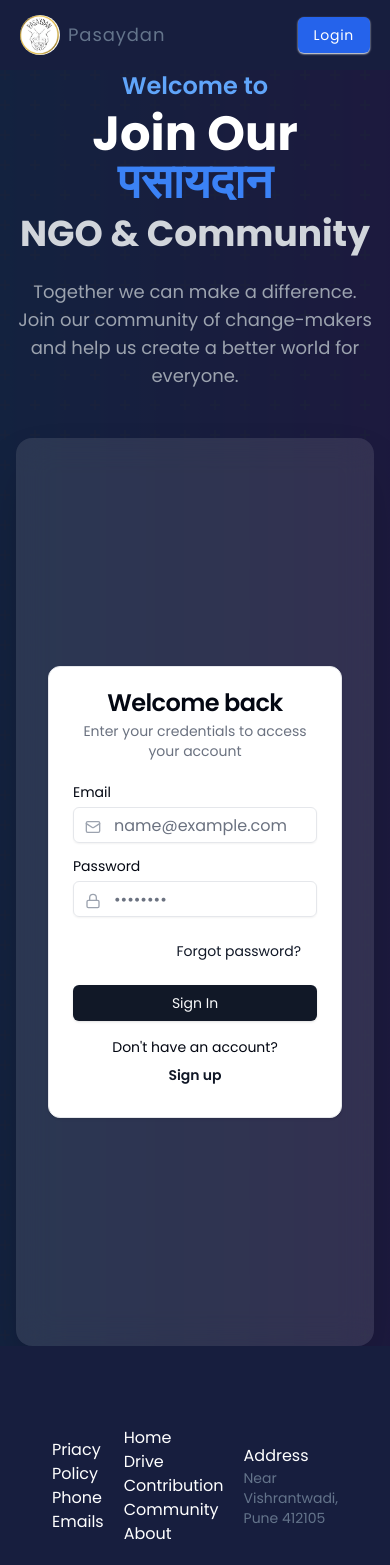
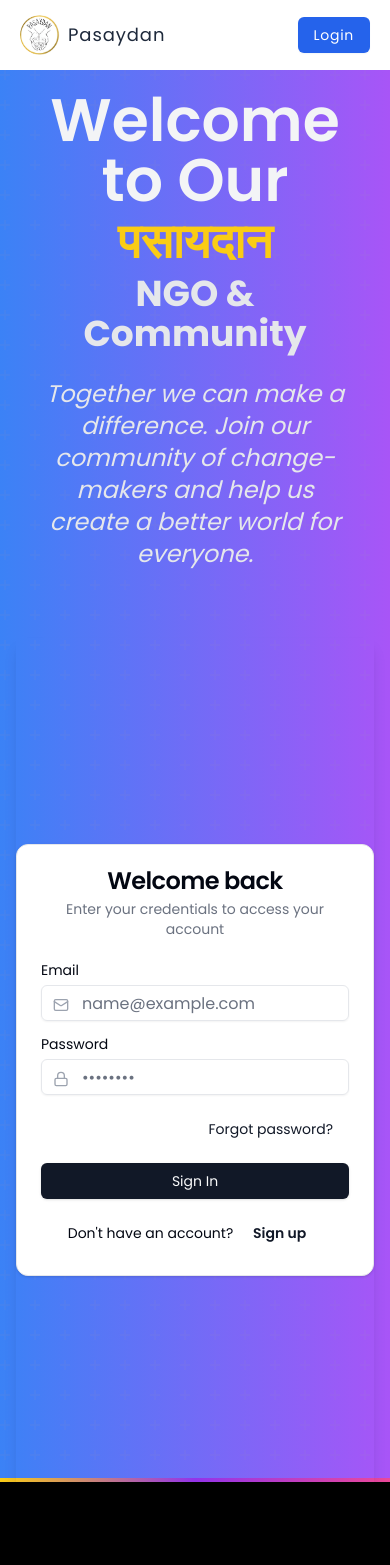
Before and after one commit to vrbalbudhe/pasaydan_ngo, a Next.js app: page /pasaydan/auth/logsign in a window 390 px wide. Shown: the top 1565 px of the page. Built offline with nearby package versions, Linux system fonts and the light colour scheme; no server answers.

Commit message:
changes made for the responsiveness

```diff
--- a/app/components/navbar.tsx
+++ b/app/components/navbar.tsx
@@ -10,7 +10,7 @@ const Navbar = async () => {
       {/* Logo */}
       <Link href="/pasaydan/com" className="flex items-center gap-2">
         <Image className="rounded-full w-10 h-10 object-cover" src={logo.src} alt="Pasaydan Logo" width={40} height={50} />
-        <p className="-tracking-tighter text-lg text-slate-500">Pasaydan</p>
+        <p className="-tracking-tighter text-lg text-slate-800">Pasaydan</p>
       </Link>
 
       <Navigator />
--- a/app/pasaydan/auth/logsign/page.tsx
+++ b/app/pasaydan/auth/logsign/page.tsx
@@ -4,9 +4,9 @@ import Navigator from "@/components/navbar/navigator";
 
 const LoginPage = () => {
   return (
-    <div className="w-full min-h-screen flex justify-center items-center overflow-hidden relative bg-slate-900">
-      <div className="absolute inset-0 opacity-10">
-        <div className="absolute inset-0 bg-gradient-to-r from-blue-500 to-purple-600" />
+    <div className="w-full min-h-screen flex justify-center items-center overflow-hidden relative bg-gradient-to-r from-blue-500 to-purple-500">
+      <div className="absolute inset-0 opacity-20">
+        <div className="absolute inset-0" />
         <div
           className="absolute h-full w-full"
           style={{
@@ -17,41 +17,40 @@ const LoginPage = () => {
 
       <div className="relative z-10 w-full max-w-7xl mx-auto px-4 sm:px-6 lg:px-8">
         <div className="flex flex-col md:flex-row items-center justify-between gap-12">
-          <div className="md:w-1/2 text-center md:text-left space-y-6">
+          <div className="md:w-1/2 p-5 md:p-0 text-center md:text-left space-y-6">
             <div className="space-y-2">
-              <h2 className="text-2xl font-semibold text-blue-400">
-                Welcome to
+              <h2 className="md:text-2xl text-6xl font-semibold text-gray-100">
+                Welcome to Our
               </h2>
               <h1 className="text-5xl md:text-7xl font-bold text-white">
-                <span className="block">Join Our</span>
-                <span className="block text-blue-500">पसायदान</span>
-                <span className="text-4xl md:text-5xl block mt-2 text-gray-300">
+                <span className="block text-yellow-400">पसायदान</span>
+                <span className="text-4xl md:text-5xl block mt-2 text-gray-200">
                   NGO & Community
                 </span>
               </h1>
             </div>
 
-            <p className="text-gray-400 text-lg max-w-xl">
+            <p className="text-gray-200 text-2xl font-medium md:max-w-xl italic">
               Together we can make a difference. Join our community of
               change-makers and help us create a better world for everyone.
             </p>
 
             <div className="hidden md:flex gap-4 mt-8">
-              <div className="h-2 w-12 rounded-full bg-blue-500"></div>
-              <div className="h-2 w-8 rounded-full bg-purple-500"></div>
+              <div className="h-2 w-12 rounded-full bg-yellow-400"></div>
+              <div className="h-2 w-8 rounded-full bg-purple-600"></div>
               <div className="h-2 w-4 rounded-full bg-pink-500"></div>
             </div>
           </div>
 
-          <div className="md:w-1/2 w-full max-w-full">
-            <div className="bg-white/10 backdrop-blur-lg rounded-2xl p-8 shadow-2xl">
+          <div className="md:w-1/3 w-full md:max-w-full">
+            <div className="md:bg-white md:p-6 shadow-lg">
               <LoginSignup />
             </div>
           </div>
         </div>
       </div>
 
-      {/* <div className="absolute bottom-0 left-0 right-0 h-1 bg-gradient-to-r from-blue-500 via-purple-500 to-pink-500"></div> */}
+      <div className="absolute bottom-0 left-0 right-0 h-1 bg-gradient-to-r from-yellow-400 via-purple-600 to-pink-500"></div>
     </div>
   );
 };
--- a/components/Admin/a_LogSign/fecthSubAdmins.tsx
+++ b/components/Admin/a_LogSign/fecthSubAdmins.tsx
@@ -86,7 +86,7 @@ export default function SubAdminsTable() {
   return (
     <div className="w-full flex flex-col gap-3">
       {/* Stats Section */}
-      <Card className="w-1/3">
+      <Card className="md:w-1/3 w-full">
         <CardContent className="flex items-center p-6 gap-4">
           <div className="bg-blue-50 p-3 rounded-lg">
             <Users className="h-6 w-6 text-blue-600" />
@@ -138,7 +138,7 @@ export default function SubAdminsTable() {
             </p>
           </div>
 
-          <div className="overflow-x-auto">
+          <div className="overflow-x-auto hidden md:block">
             <Table className="min-w-full">
               <TableHeader>
                 <TableRow className="bg-gray-50">
@@ -220,6 +220,67 @@ export default function SubAdminsTable() {
               </TableBody>
             </Table>
           </div>
+          <div className="md:hidden grid grid-cols-1 md:grid-cols-2 lg:grid-cols-3 gap-4 p-4">
+            {filteredSubAdmins.map((subAdmin, index) => (
+              <Card
+                key={subAdmin.id}
+                className="overflow-hidden transition-shadow duration-300"
+              >
+                <CardContent className="p-6">
+                  <div className="flex justify-between items-start mb-4">
+                    <div>
+                      <p className="text-sm text-gray-500">ID: {subAdmin.id}</p>
+                      <p className="text-sm text-gray-500">
+                        Index: {index + 1}
+                      </p>
+                    </div>
+                    <div className="flex gap-2">
+                      <button
+                        onClick={() => handleDelete(subAdmin?.id || "NA")}
+                        className="text-slate-800 hover:text-slate-600 focus:outline-none p-1 rounded-full hover:bg-red-50 transition-colors"
+                      >
+                        {!subAdmin.canEdit ? (
+                          <FaRegEdit size={20} />
+                        ) : (
+                          <span className="text-red-500 hover:text-red-600">
+                            <SiAdblock size={20} />
+                          </span>
+                        )}
+                      </button>
+                      <button
+                        onClick={() => handleDelete(subAdmin?.id || "NA")}
+                        className="text-red-500 hover:text-red-700 focus:outline-none p-1 rounded-full hover:bg-red-50 transition-colors"
+                      >
+                        <RiDeleteBin7Line size={20} />
+                      </button>
+                    </div>
+                  </div>
+
+                  <div className="space-y-2">
+                    <div>
+                      <h3 className="font-medium text-gray-900">
+                        {subAdmin.name || "NA"}
+                      </h3>
+                      <p className="text-sm text-gray-600">
+                        {subAdmin.email || "NA"}
+                      </p>
+                    </div>
+
+                    <div className="pt-2">
+                      <p className="text-sm text-gray-600">
+                        <span className="font-medium">Mobile: </span>
+                        {subAdmin.mobile || "NA"}
+                      </p>
+                      <p className="text-sm text-gray-600">
+                        <span className="font-medium">Address: </span>
+                        {subAdmin.address || "NA"}
+                      </p>
+                    </div>
+                  </div>
+                </CardContent>
+              </Card>
+            ))}
+          </div>
         </div>
       )}
     </div>
--- a/components/authLayout.tsx
+++ b/components/authLayout.tsx
@@ -8,15 +8,15 @@ interface LayoutProps {
 
 export default function AuthLayout({ children }: LayoutProps) {
   return (
-    <div className="w-full min-h-screen flex justify-start items-center flex-col">
-      <div className="w-[100%] min-h-screen flex flex-col justify-center items-start">
-        <div className="bg-[#171e3e] w-full h-full flex justify-center items-start">
+    <div className="w-full h-fit md:min-h-screen flex justify-start items-center flex-col">
+      <div className="w-[100%] md:min-h-screen flex flex-col justify-center items-start">
+        <div className=" w-full h-full flex justify-center items-start">
           <Navbar />
         </div>
-        <main className="w-full min-h-screen flex justify-center items-start">
+        <main className="w-full h-fit md:min-h-screen bg-gradient-to-r from-[#89f7fe] to-[#66a6ff] flex justify-center items-start">
           {children}
         </main>
-        <div className="bg-[#171e3e] w-full h-full flex justify-center items-start p-5">
+        <div className="bg-black w-full h-full flex justify-center items-start p-5">
           <Footer />
         </div>{" "}
       </div>
```
Also changed, not shown: app/pasaydan/admin/enterData/page.tsx (+39 -102 lines), app/pasaydan/admin/logsign/page.tsx (+0 -13 lines), components/Admin/a_EnterData/DriveEntryForm.tsx (+231 -192 lines).
